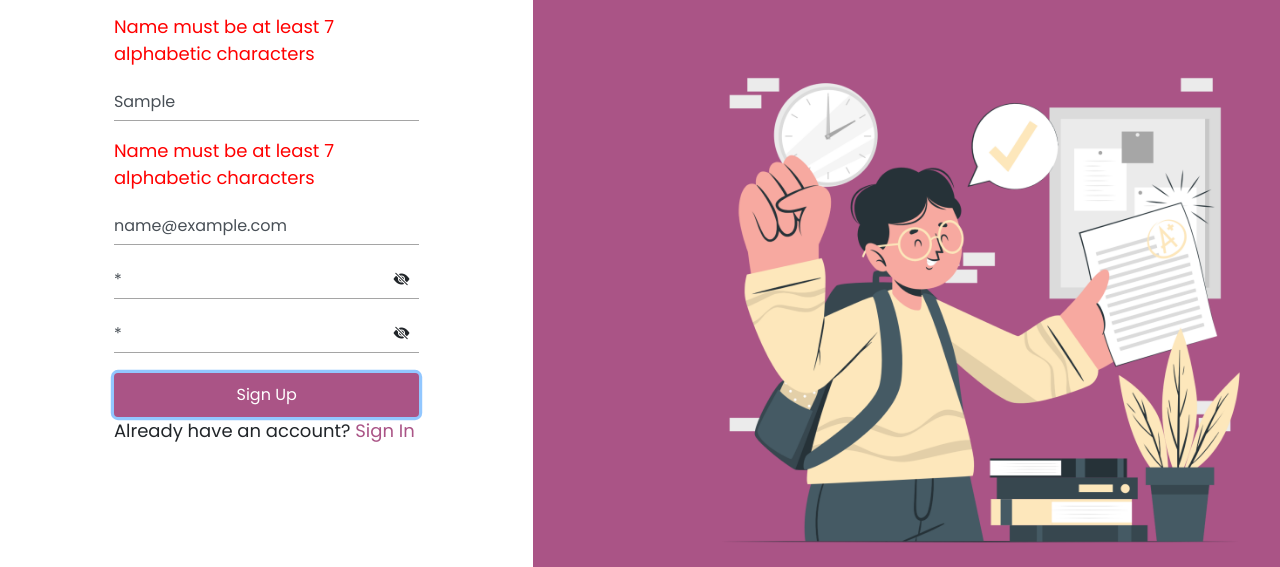
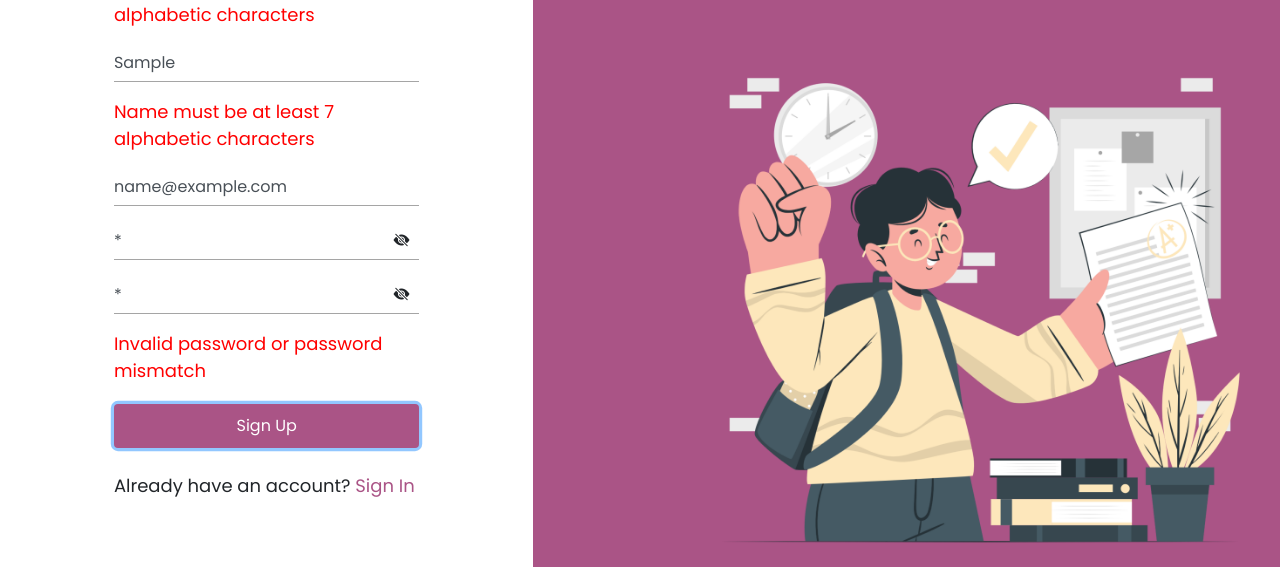
Before and after one commit to mariam7712/Examination_System, a website with bundled scripts: page SignUp/index.html in a window 1280 px wide. Both pictures are taken after typing "Sample", "Sample", "name@example.com", "Sample", "Sample" into the empty fields and a click on the button "Sign Up". Shown: the part 233-800 px from the top of the page. Built offline with nearby package versions, Linux system fonts and the light colour scheme; data requests are answered from the project's data file.

Commit message:
edit sign

```diff
--- a/SignUp/index.js
+++ b/SignUp/index.js
@@ -26,10 +26,6 @@ async function FormValidation() {
   $("#btn").click(async function (e) {
     isValid = true;
     e.preventDefault();
-    if (!confirmPassword().isPasswordMatch) {
-      $(valid.messg[4]).show().text("Invalid password or password mismatch");
-      isValid = false;
-    }
 
     $("#form input").each(function (index) {
       const inputValue = $(this).val();
@@ -54,6 +50,10 @@ async function FormValidation() {
         }
       }
     });
+    if (!confirmPassword().isPasswordMatch && $("#password").val() !== "") {
+      $(valid.messg[4]).show().text("Invalid password or password mismatch");
+      isValid = false;
+    }
     if (!firstName1() && $("#first-name").val() !== "") {
       $(valid.messg[0])
         .show()
@@ -71,8 +71,7 @@ async function FormValidation() {
         .show()
         .text("Email should be in this format:Example@example.com");
     }
-
-    if (!isValid && $("#password").val() !== "") {
+    if (!isValid) {
       e.preventDefault();
       return false;
     }
--- a/database/db.json
+++ b/database/db.json
@@ -34,6 +34,20 @@
       "lastName": "sdfdfsdsfa",
       "email": "mardiaSswfdvaffdemcwex@google.com",
       "password": "55Marrioma@M"
+    },
+    {
+      "id": "9087",
+      "firstName": "fsdgsdgds",
+      "lastName": "sfdsdfdsg",
+      "email": "maffriam@google.com",
+      "password": "3191724Marioma@"
+    },
+    {
+      "id": "8e5c",
+      "firstName": "fsdgsdgdsdd",
+      "lastName": "sfdsdfdsgdd",
+      "email": "maffriamd@google.com",
+      "password": "3191724Marioma@"
     }
   ]
 }
```
Also changed, not shown: SignUp/index.html (+1 -1 lines).
